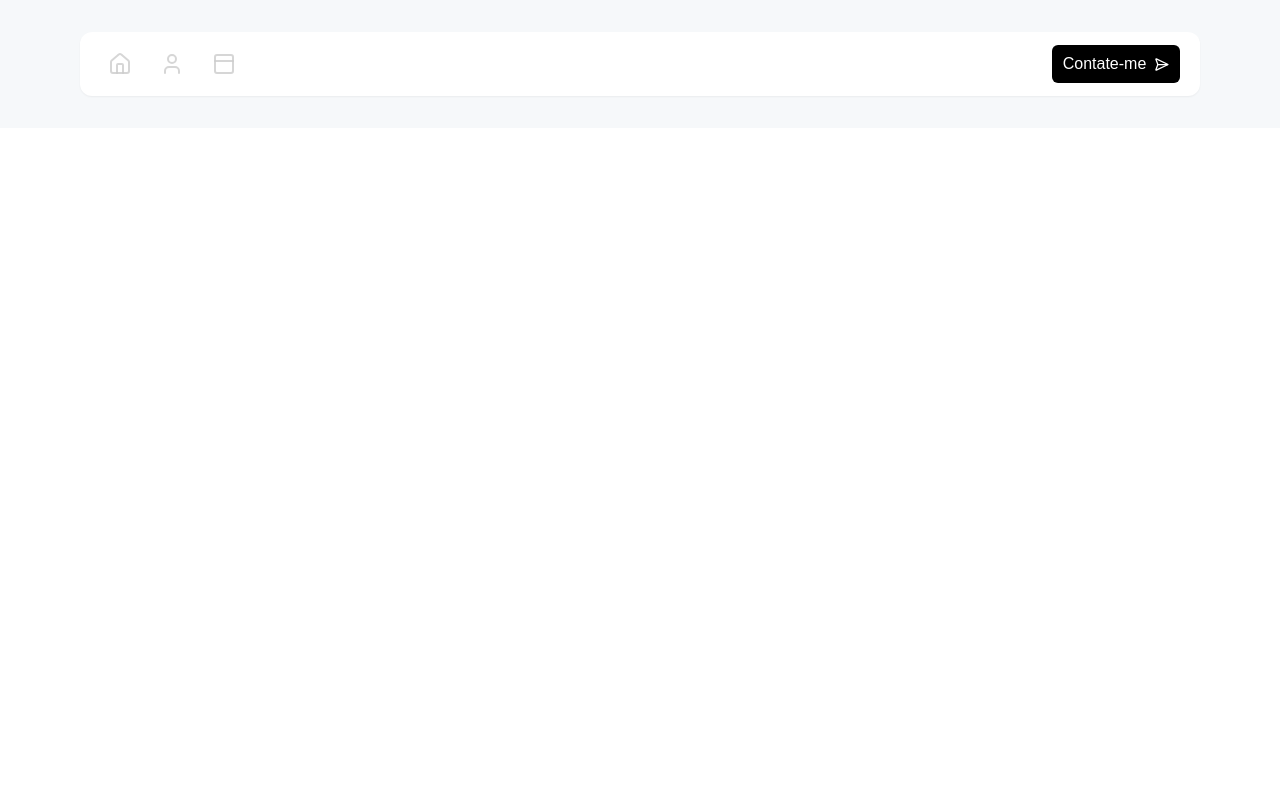
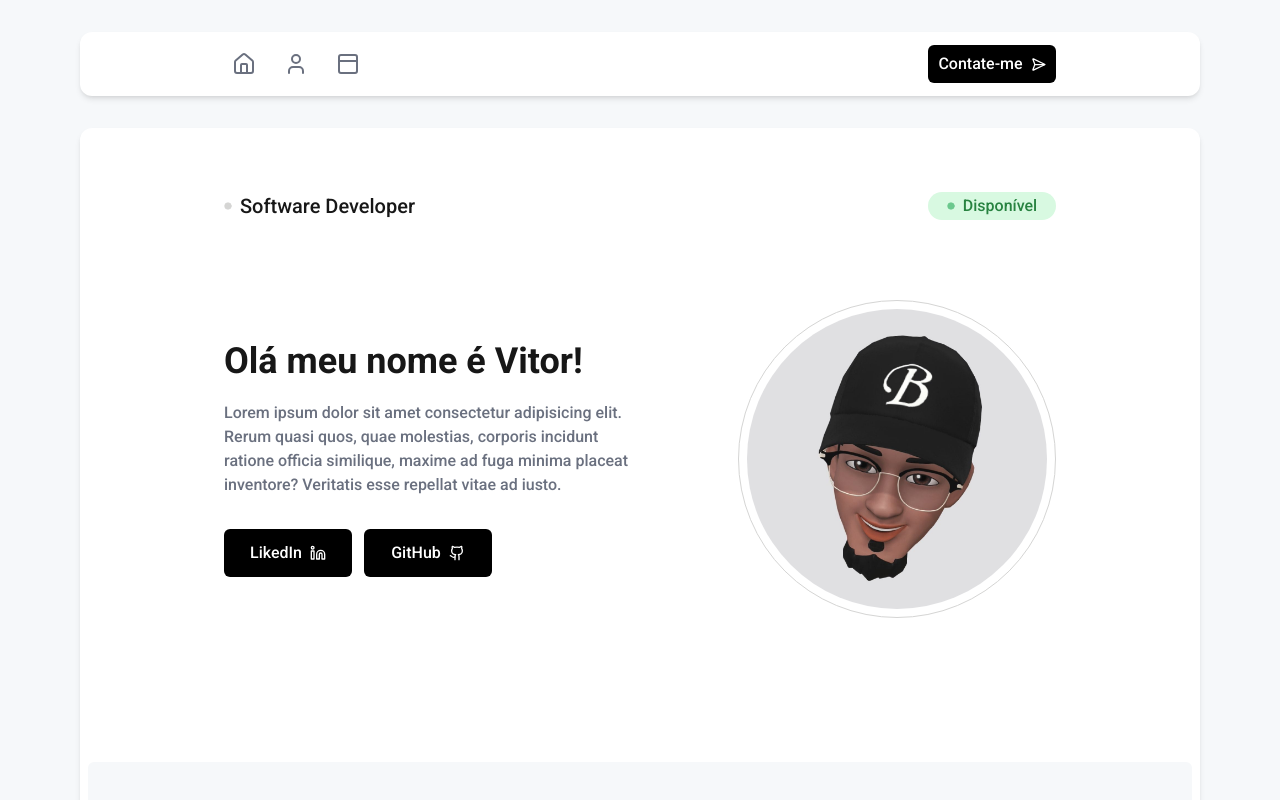
Before and after one commit to vitorl1maa/my_portifolio, a Next.js app: page / in a window 1280 px wide. Shown: the top 800 px of the page. Built offline with nearby package versions, Linux system fonts and the light colour scheme.

Commit message:
chore: new components

```diff
--- a/src/app/layout.tsx
+++ b/src/app/layout.tsx
@@ -3,7 +3,8 @@ import { Roboto } from "next/font/google";
 import "./globals.css";
 
 const roboto = Roboto({
-  weight: ["300", "500", "900"],
+  weight: ["300", "500", "700", "900"],
+  subsets: ["latin"],
 });
 
 export const metadata: Metadata = {
@@ -18,7 +19,7 @@ export default function RootLayout({
 }>) {
   return (
     <html lang="en">
-      <body className={`${roboto}  antialiased`}>{children}</body>
+      <body className={`${roboto.className}  antialiased`}>{children}</body>
     </html>
   );
 }
--- a/src/app/page.tsx
+++ b/src/app/page.tsx
@@ -1,10 +1,74 @@
 import Navbar from "@/components/Navbar";
+import { Circle, Github, Linkedin } from "lucide-react";
+import Image from "next/image";
+import avatar from "@/images/avatar.jpeg";
+import ProjectsList from "@/components/ProjectsList";
 
 export default function Home() {
   return (
     <div className="bg-background">
       <main className="px-20 py-8">
         <Navbar />
+
+        <div className="bg-foreground mt-8 w-full h-full rounded-xl shadow-md ">
+          <div className="p-8 lg:px-36 lg:py-16">
+            <section>
+              <div className="flex justify-between">
+                <h1 className="text-xl font-medium flex items-center gap-2">
+                  {" "}
+                  <Circle size={8} fill="#d5d5d4" stroke="#d5d5d4" /> Software
+                  Developer
+                </h1>
+                <div className="flex items-center gap-2 justify-center rounded-full bg-[#d8f9e1] text-[#288341] w-32 ">
+                  {" "}
+                  <Circle
+                    size={8}
+                    fill="#61c486"
+                    stroke="#61c486"
+                    className="animate-pulse"
+                  />{" "}
+                  Disponível
+                </div>
+              </div>
+            </section>
+
+            <section className="w-full mt-20 flex justify-between items-center">
+              <div className="w-1/2">
+                <h2 className="text-4xl font-semibold">
+                  Olá meu nome é Vitor!
+                </h2>
+
+                <p className="mt-5 text-textColor">
+                  Lorem ipsum dolor sit amet consectetur adipisicing elit. Rerum
+                  quasi quos, quae molestias, corporis incidunt ratione officia
+                  similique, maxime ad fuga minima placeat inventore? Veritatis
+                  esse repellat vitae ad iusto.
+                </p>
+
+                <div className="flex gap-3 mt-8">
+                  <button className="w-32 h-12 flex justify-center items-center gap-2 bg-black text-white rounded-md hover:bg-black/70">
+                    LikedIn <Linkedin size={16} />
+                  </button>
+                  <button className="w-32 h-12 flex justify-center items-center gap-2 bg-black text-white rounded-md hover:bg-black/70">
+                    GitHub <Github size={16} />
+                  </button>
+                </div>
+              </div>
+
+              <div className="border border-elements p-2 rounded-full">
+                <Image
+                  src={avatar}
+                  width={300}
+                  height={300}
+                  alt="avatar"
+                  className="rounded-full"
+                />
+              </div>
+            </section>
+          </div>
+
+          <ProjectsList />
+        </div>
       </main>
     </div>
   );
--- a/src/components/Navbar.tsx
+++ b/src/components/Navbar.tsx
@@ -5,21 +5,21 @@ import React from "react";
 
 const Navbar = () => {
   return (
-    <header className="bg-foreground w-full h-16 rounded-xl shadow-sm">
-      <nav className="flex justify-between items-center px-5 h-full">
+    <header className="bg-foreground w-full h-16 rounded-xl shadow-md">
+      <nav className="flex justify-between items-center px-8 lg:px-36 h-full">
         <ul className="flex gap-3">
           <li className="menu-buttons">
-            <House className="text-[#cccc] hover:text-black" />
+            <House className="text-textColor hover:text-black" />
           </li>
           <li className="menu-buttons">
-            <User className="text-[#cccc] hover:text-black" />
+            <User className="text-textColor hover:text-black" />
           </li>
           <li className="menu-buttons">
-            <PanelTop className="text-[#cccc] hover:text-black" />
+            <PanelTop className="text-textColor hover:text-black" />
           </li>
         </ul>
 
-        <button className="cta-button font-light flex items-center justify-center gap-2 hover:bg-black/70">
+        <button className="cta-button font-medium flex items-center justify-center gap-2 hover:bg-black/70">
           Contate-me <SendHorizontal size={15} />
         </button>
       </nav>
--- /dev/null
+++ b/src/components/ProjectsList.tsx
@@ -0,0 +1,15 @@
+import { Circle } from "lucide-react";
+import React from "react";
+
+const ProjectsList = () => {
+  return (
+    <section className="bg-background mt-20 h-screen rounded-md mx-2 mb-2 lg:px-36 lg:py-16">
+      <h1 className="text-xl font-medium flex items-center gap-2">
+        {" "}
+        <Circle size={8} fill="#d5d5d4" stroke="#d5d5d4" /> Projetos
+      </h1>
+    </section>
+  );
+};
+
+export default ProjectsList;
--- a/tailwind.config.ts
+++ b/tailwind.config.ts
@@ -11,6 +11,8 @@ export default {
       colors: {
         background: "#f6f8fa",
         foreground: "#ffff",
+        textColor: "#6a707f",
+        elements: "#d5d5d4"
       },
     },
   },
```
Also changed, not shown: src/images/avatar.jpeg (added).
